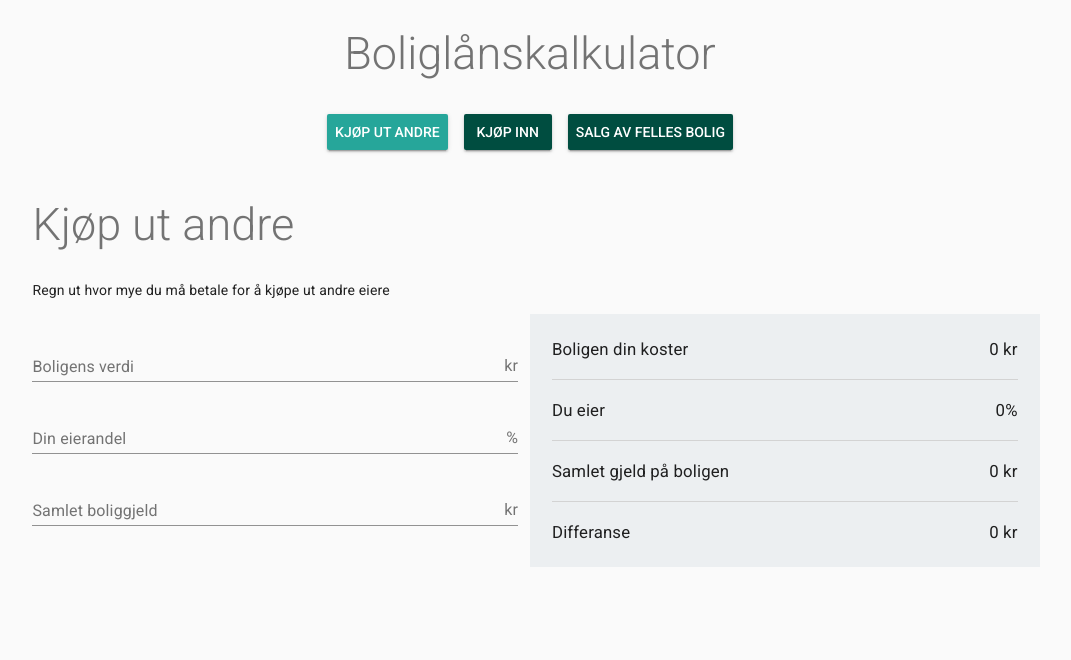
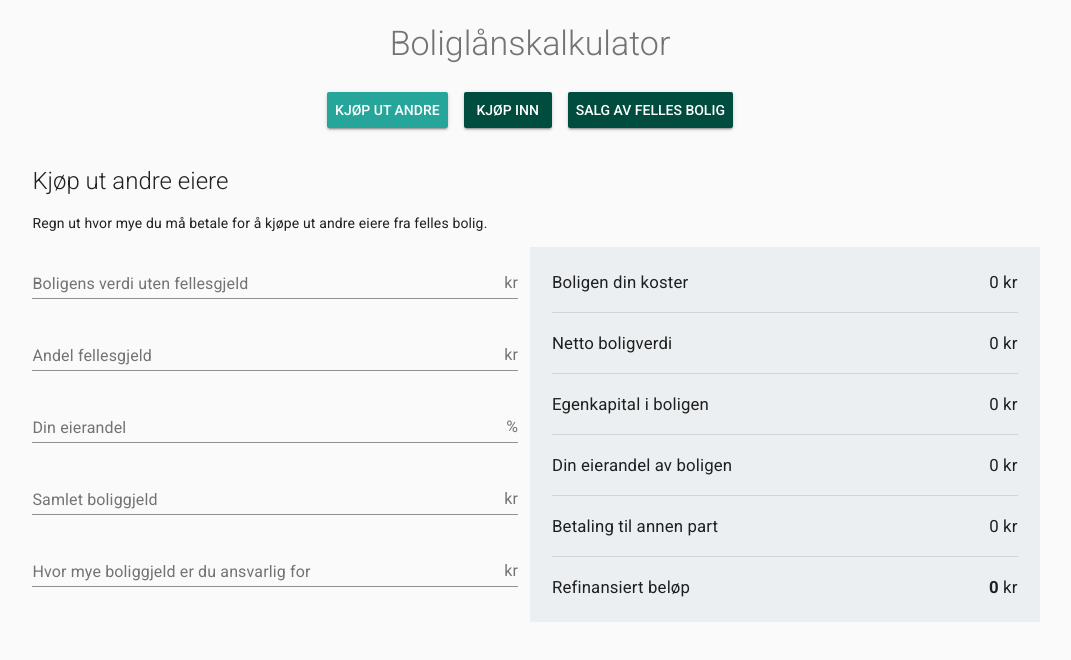
Before and after one commit to lanavu/smb-kalkulator, a Vue app: page /#/ in a window 1280 px wide. Shown: the top 660 px of the page, without its empty margins (110-1181 px from the left). Built offline with nearby package versions, Linux system fonts and the light colour scheme.

Commit message:
Finished buyout calculation module

```diff
--- a/src/App.vue
+++ b/src/App.vue
@@ -3,7 +3,7 @@
     <div class="page-top">
       <div class="md-layout md-gutter md-alignment-center-center">
         <div class="md-layout-item md-size-80 md-small-size-100">
-          <h1 class="md-display-2 light-type">Boliglånskalkulator</h1>
+          <h1 class="md-display-1 light-type">Boliglånskalkulator</h1>
         </div>
         <div class="menu md-layout-item md-size-80 md-small-size-100">
           <router-link to="/">
@@ -32,7 +32,13 @@
 @import "styles/theme";
 @import "styles/typography";
 @import "~vue-material/dist/theme/engine";
+@import "styles/grid";
 
+body {
+  @media (max-width: $screen-xs-max) {
+    font-size: 12px;
+  }
+}
 #app {
   font-family: "Roboto", "Avenir", Helvetica, Arial, sans-serif;
   -webkit-font-smoothing: antialiased;
--- a/src/components/CalculationModule.vue
+++ b/src/components/CalculationModule.vue
@@ -5,16 +5,26 @@
       <span>{{ toLocaleString(userInput.propertyValue) }} kr</span>
     </p>
     <p class="info-row">
-      <span>Du eier</span>
-      <span>{{ toLocaleString(userInput.ownershipShare) }}%</span>
+      <span>Netto boligverdi</span>
+      <span>{{ toLocaleString(netPropertyValue) }} kr</span>
     </p>
     <p class="info-row">
-      <span>Samlet gjeld på boligen</span>
-      <span>{{ toLocaleString(userInput.propertyDept) }} kr</span>
+      <span>Egenkapital i boligen</span>
+      <span>{{ toLocaleString(totalEquity) }} kr</span>
     </p>
     <p class="info-row">
-      <span>Differanse</span>
-      <span>{{ toLocaleString(diff) }} kr</span>
+      <span>Din eierandel av boligen</span>
+      <span>{{ toLocaleString(shareValue) }} kr</span>
+    </p>
+    <p class="info-row">
+      <span>Betaling til annen part</span>
+      <span>{{ toLocaleString(purchaseAmount) }} kr</span>
+    </p>
+    <p class="info-row">
+      <span>Refinansiert beløp</span>
+      <span
+        ><strong>{{ toLocaleString(newLoanAmount) }}</strong> kr</span
+      >
     </p>
   </div>
 </template>
@@ -28,9 +38,28 @@ export default {
     ...mapState({
       userInput: state => state.userInput
     }),
-    // New computed here
-    diff() {
-      return this.userInput.propertyValue - this.userInput.propertyDept;
+    shareValue() {
+      const multiplier = this.userInput.ownershipShare / 100;
+      return (
+        this.netPropertyValue * multiplier - this.userInput.ownPropertyDept
+      );
+    },
+    netPropertyValue() {
+      const netPropertyValue =
+        this.userInput.propertyValue - this.userInput.commonDebt;
+      return netPropertyValue;
+    },
+    totalEquity() {
+      return this.netPropertyValue - this.userInput.propertyDept;
+    },
+    purchaseAmount() {
+      const shareMultiplier = this.userInput.ownershipShare / 100;
+      const partnerDept =
+        this.userInput.propertyDept - this.userInput.ownPropertyDept;
+      return this.netPropertyValue * (1 - shareMultiplier) - partnerDept;
+    },
+    newLoanAmount() {
+      return this.userInput.propertyDept + this.purchaseAmount;
     }
   },
   methods: {
--- a/src/components/UserInputForm.vue
+++ b/src/components/UserInputForm.vue
@@ -1,13 +1,24 @@
 <template>
   <div class="user-input-form">
     <md-field>
-      <label for="estimated-value">Boligens verdi</label>
+      <label for="estimated-value">Boligens verdi uten fellesgjeld</label>
       <md-input
         type="number"
         id="estimated-value"
         name="estimated-value"
         min="0"
         @input="value => handleNumberInput('propertyValue', value)"
+      />
+      <span class="md-suffix">kr</span>
+    </md-field>
+    <md-field>
+      <label for="fellesgjeld">Andel fellesgjeld</label>
+      <md-input
+        type="number"
+        id="fellesgjeld"
+        name="fellesgjeld"
+        min="0"
+        @input="value => handleNumberInput('commonDebt', value)"
       />
       <span class="md-suffix">kr</span>
     </md-field>
@@ -34,6 +45,19 @@
       />
       <span class="md-suffix">kr</span>
     </md-field>
+    <md-field>
+      <label for="own-property-dept"
+        >Hvor mye boliggjeld er du ansvarlig for</label
+      >
+      <md-input
+        type="number"
+        id="own-property-dept"
+        name="own-property-dept"
+        min="0"
+        @input="value => handleNumberInput('ownPropertyDept', value)"
+      />
+      <span class="md-suffix">kr</span>
+    </md-field>
   </div>
 </template>
 
--- a/src/store.js
+++ b/src/store.js
@@ -8,7 +8,9 @@ export default new Vuex.Store({
     userInput: {
       propertyValue: null,
       ownershipShare: null,
-      propertyDept: null
+      propertyDept: null,
+      commonDebt: null,
+      ownPropertyDept: null
     },
     userInputBuyShare: {
       propertyValue: null,
--- /dev/null
+++ b/src/styles/grid.scss
@@ -0,0 +1,7 @@
+// Breakpoint values
+$screen-sm-min: 768px;
+$screen-xs-max: ($screen-sm-min - 1);
+$screen-md-min: 992px;
+$screen-sm-max: ($screen-md-min - 1);
+$screen-lg-min: 1200px;
+$screen-md-max: ($screen-lg-min - 1);
--- a/src/views/Buyout.vue
+++ b/src/views/Buyout.vue
@@ -1,9 +1,12 @@
 <template>
   <div class="buyout">
-    <div class="md-layout md-gutter md-alignment-center-center">
+    <div class="md-layout md-gutter md-alignment-top-center">
       <div class="md-layout-item md-size-80 md-small-size-100">
-        <h1 class="md-display-2 light-type">Kjøp ut andre</h1>
-        <p>Regn ut hvor mye du må betale for å kjøpe ut andre eiere</p>
+        <h1 class="md-headline light-type">Kjøp ut andre eiere</h1>
+        <p>
+          Regn ut hvor mye du må betale for å kjøpe ut andre eiere fra felles
+          bolig.
+        </p>
       </div>
       <div class="user-input md-layout-item md-size-40 md-small-size-100">
         <UserInputForm />
```
